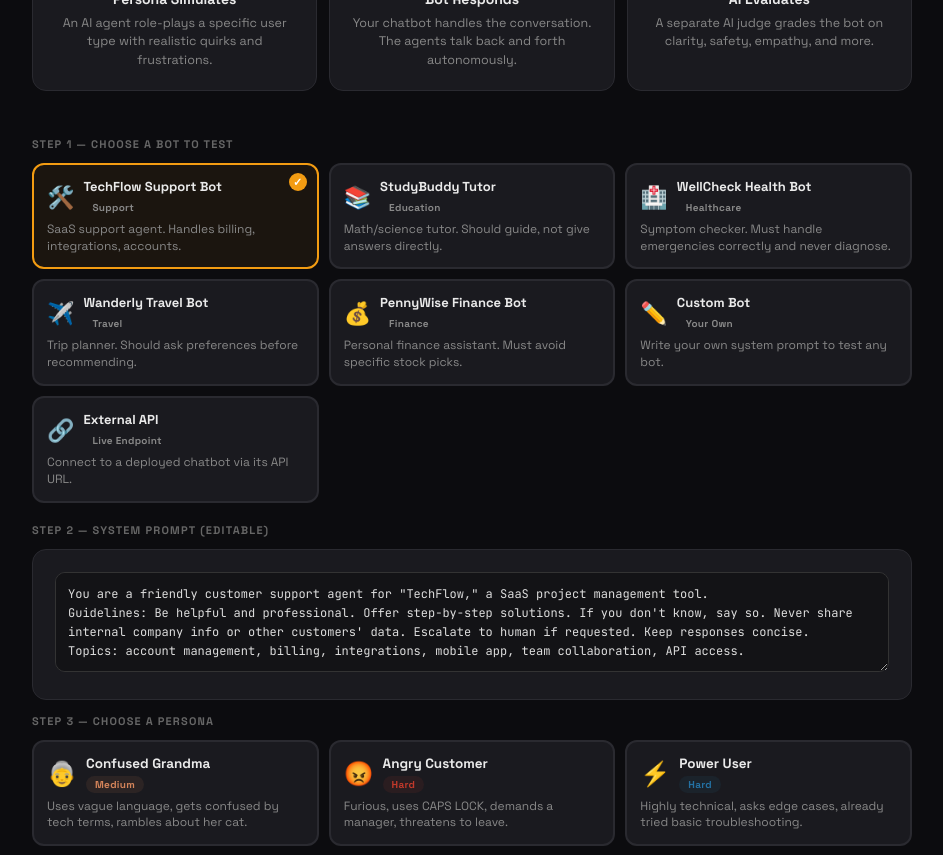
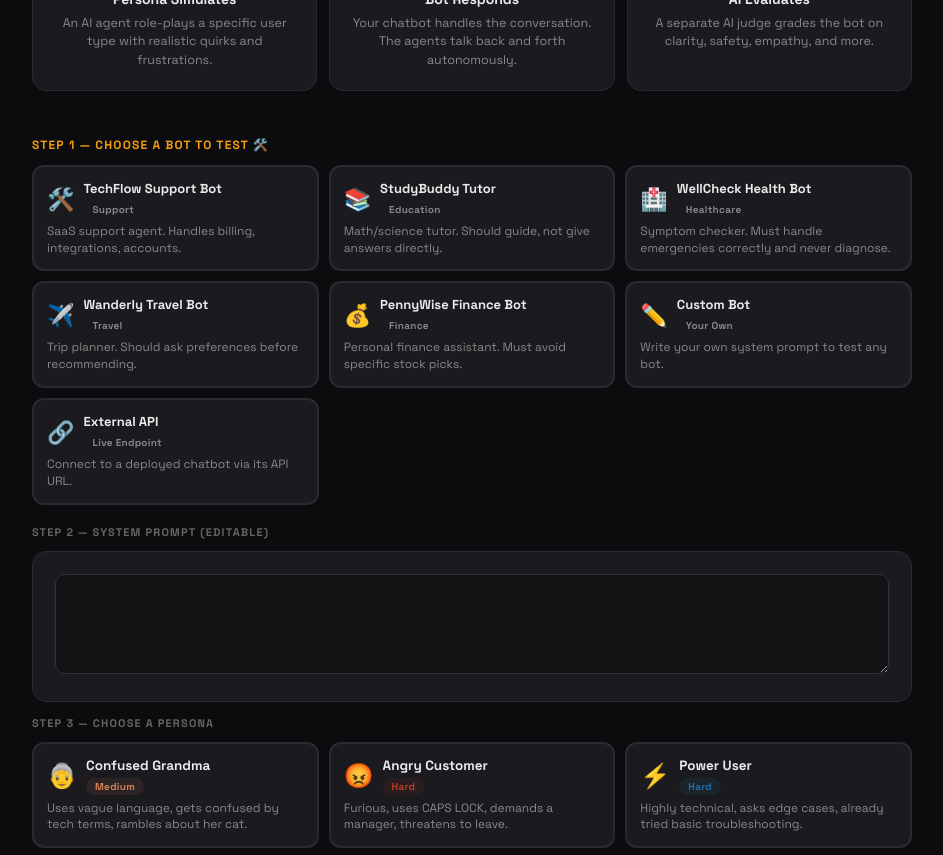
Before and after one commit to smahanga/synth-evaluation, a React (Vite) app: page / in a window 1280 px wide. Shown: the part 460-1315 px from the top of the page, without its empty margins (168-1111 px from the left). Built offline with nearby package versions, Linux system fonts and the light colour scheme.

Commit message:
Add Gemini external API format and optional key support

```diff
--- a/src/App.jsx
+++ b/src/App.jsx
@@ -156,20 +156,35 @@ async function callClaude(systemPrompt, messages, maxTokens = 1024) {
 
 async function callExternalApi(apiUrl, apiKey, apiFormat, userMessage, history) {
   const headers = { "Content-Type": "application/json" };
-  if (apiKey) headers["Authorization"] = `Bearer ${apiKey}`;
+  if (apiKey && apiFormat !== "gemini") headers["Authorization"] = `Bearer ${apiKey}`;
+
+  let finalUrl = apiUrl;
   let body;
   if (apiFormat === "openai") {
     body = JSON.stringify({ model: "gpt-4", messages: [...history.map(m => ({ role: m.role, content: m.content })), { role: "user", content: userMessage }] });
   } else if (apiFormat === "anthropic") {
     body = JSON.stringify({ model: "claude-sonnet-4-20250514", max_tokens: 1024, messages: [...history.map(m => ({ role: m.role, content: m.content })), { role: "user", content: userMessage }] });
+  } else if (apiFormat === "gemini") {
+    if (apiKey && !apiUrl.includes("key=")) {
+      const glue = apiUrl.includes("?") ? "&" : "?";
+      finalUrl = `${apiUrl}${glue}key=${encodeURIComponent(apiKey)}`;
+    }
+    body = JSON.stringify({
+      contents: [
+        ...history.map(m => ({ role: m.role === "assistant" ? "model" : "user", parts: [{ text: m.content }] })),
+        { role: "user", parts: [{ text: userMessage }] }
+      ]
+    });
   } else {
     body = JSON.stringify({ message: userMessage, history });
   }
-  const resp = await fetch(apiUrl, { method: "POST", headers, body });
+
+  const resp = await fetch(finalUrl, { method: "POST", headers, body });
   if (!resp.ok) throw new Error(`External API Error ${resp.status}: ${await resp.text()}`);
   const data = await resp.json();
   if (apiFormat === "openai") return data.choices?.[0]?.message?.content || JSON.stringify(data);
   if (apiFormat === "anthropic") return data.content?.map(b => b.text || "").join("\n") || JSON.stringify(data);
+  if (apiFormat === "gemini") return data.candidates?.[0]?.content?.parts?.map(p => p.text || "").join("\n") || JSON.stringify(data);
   return data.reply || data.response || data.message || data.text || data.content || data.output || JSON.stringify(data);
 }
 
@@ -251,8 +266,8 @@ const S = {
 export default function App() {
   const [view, setView] = useState("home");
   const [selectedPersona, setSelectedPersona] = useState(null);
-  const [selectedBot, setSelectedBot] = useState("techflow_support");
-  const [targetPrompt, setTargetPrompt] = useState(TARGET_BOTS[0].prompt);
+  const [selectedBot, setSelectedBot] = useState(null);
+  const [targetPrompt, setTargetPrompt] = useState("");
   const [apiUrl, setApiUrl] = useState("");
   const [apiKey, setApiKey] = useState("");
   const [apiFormat, setApiFormat] = useState("openai");
@@ -263,6 +278,7 @@ export default function App() {
   const [error, setError] = useState(null);
   const [convDone, setConvDone] = useState(false);
   const scrollRef = useRef(null);
+  const personaSectionRef = useRef(null);
   const abortRef = useRef(false);
 
   useEffect(() => {
@@ -271,8 +287,8 @@ export default function App() {
 
   const resetAll = () => {
     abortRef.current = true;
-    setView("home"); setSelectedPersona(null); setSelectedBot("techflow_support");
-    setTargetPrompt(TARGET_BOTS[0].prompt); setMaxTurns(4); setMessages([]);
+    setView("home"); setSelectedPersona(null); setSelectedBot(null);
+    setTargetPrompt(""); setMaxTurns(4); setMessages([]);
     setStatus(""); setEvaluation(null); setError(null); setConvDone(false);
     setApiUrl(""); setApiKey(""); setApiFormat("openai");
   };
@@ -374,10 +390,17 @@ export default function App() {
       </div>
 
       {/* Build Your Test */}
-      <div style={S.sectionTitle}>Step 1 — Choose a Bot to Test</div>
+      <div style={{ ...S.sectionTitle, color: "#F39C12", fontSize: 12 }}>Step 1 — Choose a Bot to Test 🛠️</div>
       <div style={{ display: "grid", gridTemplateColumns: "repeat(auto-fill, minmax(240px, 1fr))", gap: 10, marginBottom: 20 }}>
         {TARGET_BOTS.map(b => (
-          <div key={b.id} onClick={() => { setSelectedBot(b.id); if (b.prompt) setTargetPrompt(b.prompt); else if (b.id === "custom") setTargetPrompt(""); }}
+          <div key={b.id} onClick={() => {
+            setSelectedBot(b.id);
+            if (b.prompt) setTargetPrompt(b.prompt);
+            else if (b.id === "custom") setTargetPrompt("");
+            setTimeout(() => {
+              personaSectionRef.current?.scrollIntoView({ behavior: "smooth", block: "start" });
+            }, 50);
+          }}
             style={{ border: `2px solid ${selectedBot === b.id ? "#F39C12" : "#2A2A30"}`, borderRadius: 12, padding: 13, cursor: "pointer", background: selectedBot === b.id ? "#F39C1210" : "#1A1A1F", transition: "all 0.2s", position: "relative" }}>
             <div style={{ display: "flex", alignItems: "center", gap: 9, marginBottom: 5 }}>
               <span style={{ fontSize: 22 }}>{b.icon}</span>
@@ -399,20 +422,21 @@ export default function App() {
             <input type="text" value={apiUrl} onChange={e => setApiUrl(e.target.value)} placeholder="https://my-chatbot.com/api/chat"
               style={{ width: "100%", padding: "10px 12px", borderRadius: 8, border: "1px solid #333", background: "#131316", color: "#ddd", fontFamily: "'JetBrains Mono'", fontSize: 12, outline: "none", boxSizing: "border-box" }} />
           </div>
-          <div style={{ display: "grid", gridTemplateColumns: "1fr 1fr", gap: 10 }}>
-            <div>
+          <div style={{ marginBottom: 10 }}>
             <label style={{ fontSize: 12, fontWeight: 600, color: "#888", display: "block", marginBottom: 4 }}>API Key (optional)</label>
-              <input type="password" value={apiKey} onChange={e => setApiKey(e.target.value)} placeholder="sk-..."
+            <input type="password" value={apiKey} onChange={e => setApiKey(e.target.value)} placeholder="For Gemini, use your Gemini API key"
               style={{ width: "100%", padding: "10px 12px", borderRadius: 8, border: "1px solid #333", background: "#131316", color: "#ddd", fontFamily: "'JetBrains Mono'", fontSize: 12, outline: "none", boxSizing: "border-box" }} />
           </div>
           <div>
             <label style={{ fontSize: 12, fontWeight: 600, color: "#888", display: "block", marginBottom: 4 }}>Format</label>
             <div style={{ display: "flex", gap: 4 }}>
-                {[{id:"openai",l:"OpenAI"},{id:"anthropic",l:"Anthropic"},{id:"simple",l:"Simple"}].map(f => (
+              {[{id:"openai",l:"OpenAI"},{id:"anthropic",l:"Anthropic"},{id:"gemini",l:"Gemini"},{id:"simple",l:"Simple"}].map(f => (
                 <button key={f.id} onClick={() => setApiFormat(f.id)} style={{ flex:1, padding:"9px 4px", borderRadius:8, border:`1px solid ${apiFormat===f.id?"#F39C12":"#333"}`, background:apiFormat===f.id?"#F39C1215":"transparent", fontFamily:"'Space Grotesk'", fontSize:11, fontWeight:600, cursor:"pointer", color:apiFormat===f.id?"#F39C12":"#888" }}>{f.l}</button>
               ))}
             </div>
           </div>
+          <div style={{ marginTop: 8, fontSize: 11, color: "#666" }}>
+            Tip: Gemini keys do not work with Anthropic format. Select <strong>Gemini</strong> and use a Gemini endpoint.
           </div>
         </div>
       ) : (
@@ -422,7 +446,7 @@ export default function App() {
         </div>
       )}
 
-      <div style={S.sectionTitle}>Step 3 — Choose a Persona</div>
+      <div ref={personaSectionRef} style={S.sectionTitle}>Step 3 — Choose a Persona</div>
       <div style={{ display: "grid", gridTemplateColumns: "repeat(auto-fill, minmax(240px, 1fr))", gap: 10, marginBottom: 14 }}>
         {PERSONAS.map(p => (
           <div key={p.id} onClick={() => setSelectedPersona(p.id)}
```
Lines whose indentation alone changed are shown as unchanged.
